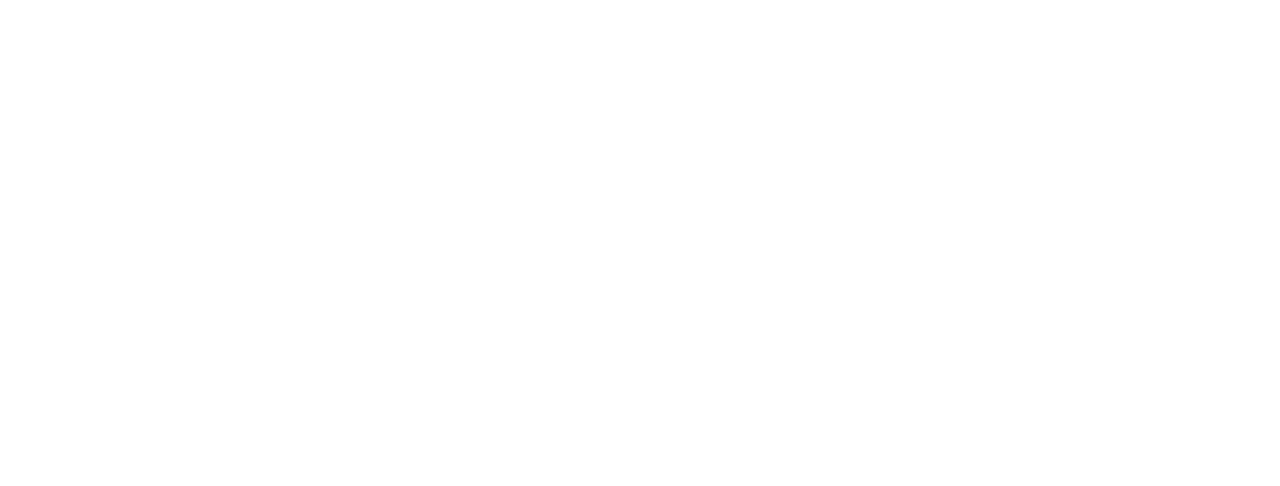
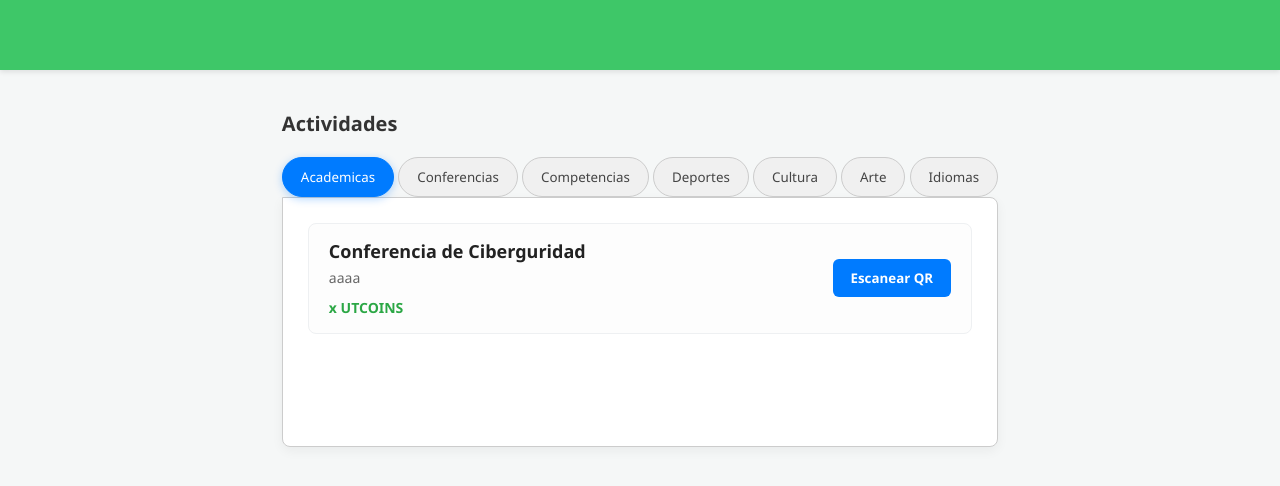
Before and after one commit to xerozasshuken-svg/UTcoins_ranking, a plain HTML site: page frontend/actividades.html in a window 1280 px wide. Drawn offline with Linux system fonts and the light colour scheme; sample sign-in values are in the browser's storage.

Commit message:
actividad-eliminarActividad_actividades-html-js

```diff
--- a/backend/routes/actividadRoutes.js
+++ b/backend/routes/actividadRoutes.js
@@ -1,6 +1,6 @@
 const express = require('express');
 const router = express.Router();
-const { obtenerActividades, completarActividad, crearActividad } = require('../controllers/actividadController');
+const { obtenerActividades, completarActividad, crearActividad, eliminarActividad } = require('../controllers/actividadController');
 const verificarToken = require('../middlewares/authMiddleware');
 const verificarAdmin = require('../middlewares/adminMiddleware');
 const { route } = require('./rankingRoutes');
@@ -8,5 +8,6 @@ const { route } = require('./rankingRoutes');
 router.get('/', verificarToken, obtenerActividades);
 router.post('/completar', verificarToken, completarActividad);
 router.post('/crear', verificarToken, verificarAdmin, crearActividad);
+router.delete('/eliminar/:id', verificarToken, verificarAdmin, eliminarActividad);
 
 module.exports = router;
--- a/frontend/actividades.html
+++ b/frontend/actividades.html
@@ -3,9 +3,44 @@
 <head>
     <meta charset="UTF-8">
     <meta name="viewport" content="width=device-width, initial-scale=1.0">
-    <title>Document</title>
+    <title>Actividades</title>
+    <link rel="stylesheet" href="styles.css">
 </head>
 <body>
 
+    <header class="top-banner"></header>
+
+    <main class="contenedor-principal">
+
+        <h1 class="titulo-seccion">Actividades</h1>
+
+        <section class="folder-contenedor">
+
+            <div class="folder-pestanas">
+                <button class="btn-categoria activo" data-categoria="academicas">Academicas</button>
+                <button class="btn-categoria" data-categoria="conferencias">Conferencias</button>
+                <button class="btn-categoria" data-categoria="competencias">Competencias</button>
+                <button class="btn-categoria" data-categoria="deportes">Deportes</button>
+                <button class="btn-categoria" data-categoria="cultura">Cultura</button>
+                <button class="btn-categoria" data-categoria="arte">Arte</button>
+                <button class="btn-categoria" data-categoria="idiomas">Idiomas</button>
+            </div>
+
+            <div id="folder-cuerpo" class="folder-cuerpo">
+
+                <div class="tarjeta-actividad">
+                    <div class="actividad-info">
+                        <h3>Conferencia de Ciberguridad</h3>
+                        <p>aaaa</p>
+                        <span class="recompensa"> x UTCOINS</span>
+                    </div>
+                    <button class="btn-qr">Escanear QR</button>
+                </div>
+
+            </div>
+        </section>
+    </main>
+
+    <script src="actividades.js"></script>
 </body>
 </html>
--- /dev/null
+++ b/frontend/actividades.js
@@ -0,0 +1,39 @@
+document.addEventListener('DOMContentLoaded', ()=>{
+    //Verificar la seguridad bloqueo sin sesion
+    const token = localStorage.getItem('utcoins_token');
+    if (!token) {
+        window.location.href = 'inicio_sesion.html';
+        return;
+    }
+
+    //Capturar las pestanas y el cuerpo del folder
+    const pestanas = document.querySelectorAll('.btn-categoria');
+    const folderCuerpo = document.getElementById('folder-cuerpo');
+
+    //Evento de clic por pestana
+    pestanas.forEach(pestana =>{
+        pestana.addEventListener('click', (e) =>{
+
+            //EBuscar el elemento de la pestana anterior
+            const pestanaActiva = document.querySelector('.btn-categoria.activo');
+            if (pestanaActiva) {
+            pestanaActiva.classList.remove('activo');
+            }
+
+            //Añadir la calse a la pestaña seleccionada
+            e.target.classList.add('activo');
+
+            //Obtener la categoria que se presiono
+            const categoriaSeleccionada = e.target.getAttribute('data-categoria');
+
+            //Limpiar el contenedor y poner el mensaje
+            folderCuerpo.innerHTML =`
+                <div class="cargando">
+                    <p>Cargando actividades de <strong> ${categoriaSeleccionada}</strong>...</p>
+                </div>
+            `;
+
+            //Cargar los datos reales del backend mas tarde
+        });
+    });
+});
--- a/frontend/styles.css
+++ b/frontend/styles.css
@@ -326,6 +326,152 @@ body {
     background-color: #dc2626;
 }
 
+/*DISEÑO PARA ACTIVIDADES*/
+/*-----------------------------------*/
+.contenedor-principal{
+    max-width: 1000px;
+    margin: 40px auto;
+    padding: 0 20px;
+}
+.titulo-seccion{
+    font-size: 20px;
+    color: #333;
+    margin-bottom: 20px;
+    font-weight: 700;
+}
+
+.menu-categorias{
+    display: flex;
+    gap: 10px;
+    margin-bottom: 25px;
+    flex-wrap: wrap;
+}
+
+.btn-categoria{
+    background-color: #f0f0f0;
+    color: #444;
+    border: 1px solid #ccc;
+    padding: 10px 18px;
+    border-radius: 20px;
+    cursor: pointer;
+    font-weight: 500;
+    transition: all 0.3s ease;
+}
+
+.btn-categoria:hover{
+    background-color: #e0e0e0;
+}
+
+/*estado activo del boton seleccionado*/
+.btn-categoria.activo{
+    background-color: #007bff;
+    color: white;
+    border-color: #007bff;
+    box-shadow: 0 2px 8px rgba(0, 123, 255, 0.3);
+}
+
+/*contenedor de folder*/
+.folder-contenedor{
+    display: flex;
+    flex-direction: column;
+    width: 100%;
+}
+
+/*pestañas*/
+.folder-pestanas{
+    display: felx;
+    gap: 6px;
+    flex-wrap: wrap;
+    z-index: 1;
+}
+
+.pestana{
+    background-color: #e4e4e4;
+    color: #666;
+    border: 1px solid #ccc;
+    border-bottom: none;
+    padding: 10px 20px;
+    font-size: 14px;
+    font-weight: 600;
+    cursor: pointer;
+    border-top-left-radius: 8px;
+    border-top-right-radius: 8px;
+    transition: all 0.2s ease;
+}
+.pestana:hover{
+    background-color: #dadada;
+}
+
+/*pestana activa*/
+.pestana.activa{
+    background-color: #ffffff;
+    color:  #000000;
+    border-color: #ccc;
+    margin-bottom: -1px;
+    position: relative;
+}
+
+/*Cuerpo del folder*/
+.folder-cuerpo{
+    background-color: #ffffff;
+    border: 1px solid #ccc;
+    border-radius: 8px;
+    border-top-left-radius: 0px;
+    padding: 25px;
+    min-height: 250px;
+    box-shadow: 0 4px 12px rgba(0, 0, 0, 0.05);
+    display: flex;
+    flex-direction: column;
+    gap: 15px;
+}
+
+.tarjeta-actividad{
+    display: flex;
+    justify-content: space-between;
+    align-items: center;
+    background-color: #fdfdfd;
+    border: 1px solid #eef0f2;
+    border-radius: 8px;
+    padding: 15px 20px;
+    transition: transform 0.2s, box-shadow 0.2s;
+}
+.tarjeta-actividad:hover{
+    transform: translateY(-2px);
+    box-shadow: 0 4px 10px rgba(0, 0, 0, 0.04);
+}
+.actividad-info h3{
+    margin: 0 0 5px 0;
+    font-size: 18px;
+    color: #222;
+}
+.actividad-info p{
+    margin: 0 0 8px 0;
+    font-size: 14px;
+    color: #666;
+    line-height: 1.4;
+}
+
+.recompensa{
+    font-weight: 600;
+    color: #2Ba745;
+    font-size: 14px;
+}
+
+.btn-qr{
+    background-color: #007bff;
+    color: white;
+    border: none;
+    padding: 10px 18px;
+    border-radius: 6px;
+    font-weight: 600;
+    cursor: pointer;
+    white-space: nowrap;
+    transition: background-color 0.2s;
+}
+.btn-qr:hover{
+    background-color: #0056b3;
+}
+
 /*ADAPTACIÓN PARA DISPOSITIVOS MÓVILES (CELULARES) */
 
 @media (max-width: 480px) {
```
Also changed, not shown: backend/controllers/actividadController.js (+48 -6 lines), frontend/acecrca_de.html (+1 -3 lines).
